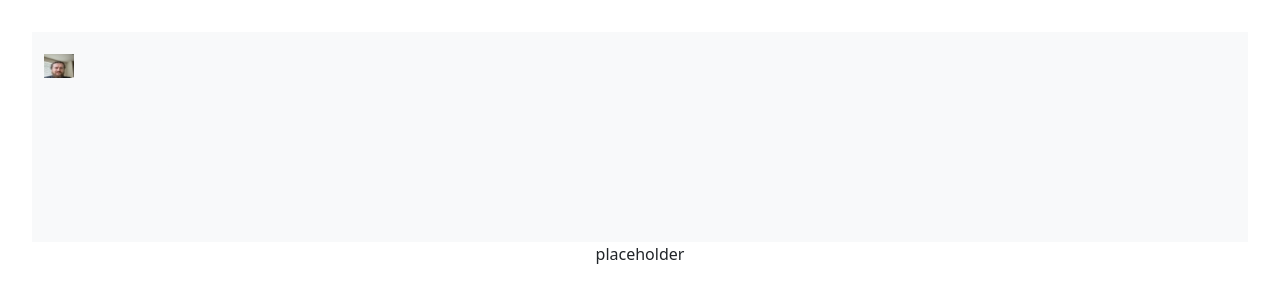
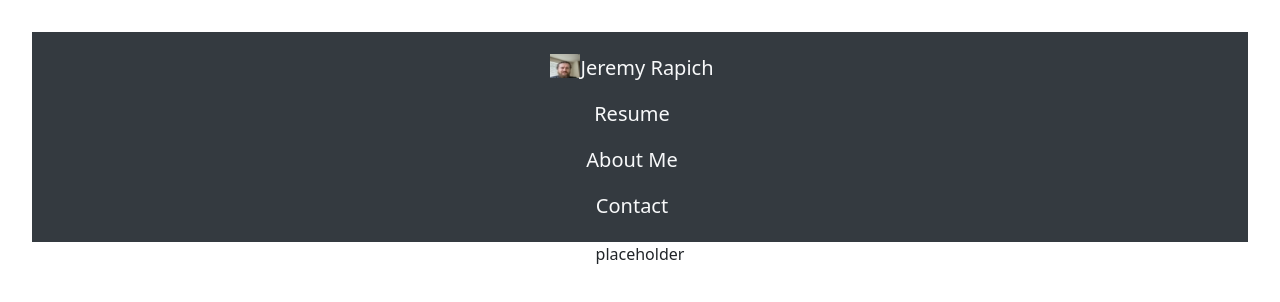
Before and after one commit to jrapich/react-portfolio, a React (Vite) app in the folder portfolio/: page / in a window 1280 px wide. Shown: the top 302 px of the page. Built offline with nearby package versions, Linux system fonts and the light colour scheme.

Commit message:
editing navigation colors and alignment

```diff
--- a/portfolio/src/components/UI/header/nav/Nav.jsx
+++ b/portfolio/src/components/UI/header/nav/Nav.jsx
@@ -1,8 +1,8 @@
 export default function Nav({links}) {
     return(
-        <nav className="navbar bg-body-tertiary">
-            <div className="container-fluid">
-                <div className="navbar-brand" href="#">
+        <nav className="navbar bg-body-secondary" data-bs-theme="dark">
+            <div className="container-fluid justify-content-center">
+                <div className="navbar-brand">
                     <ul className="navbar-nav me-auto mb-2 mb-lg-0">
                         {links.map((link) => link)}
                     </ul>
```
Also changed, not shown: portfolio/.eslintrc.cjs (deleted).
